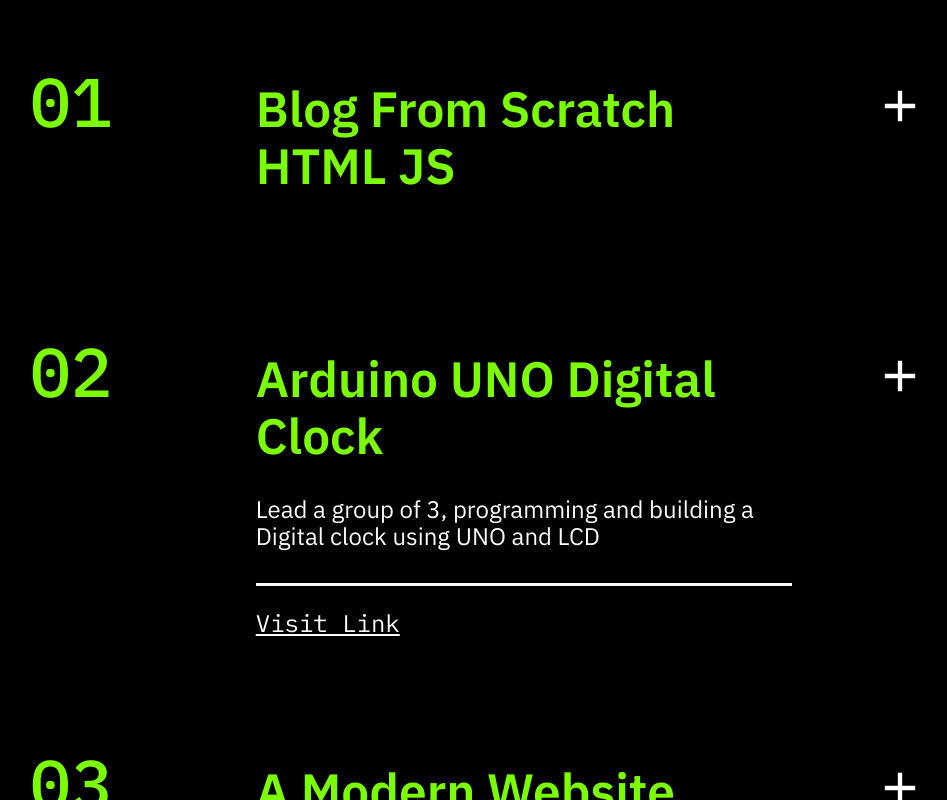
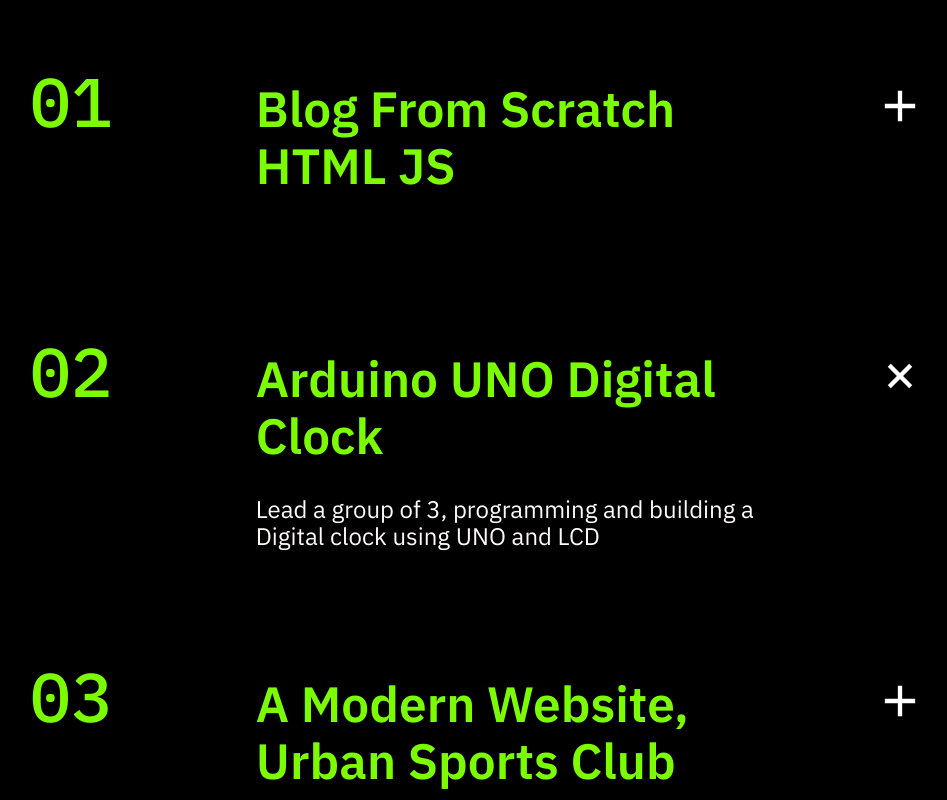
Before and after one commit to BepBop/BepBop.github.io, a website built with Parcel: page index.html in a window 1280 px wide. Both pictures are taken after a click on the heading "Arduino UNO Digital Clock". Shown: the part 1672-2472 px from the top of the page, without its empty margins (162-1109 px from the left). Built offline with nearby package versions, Linux system fonts and the light colour scheme.

Commit message:
Fixed close open icon bug and added correct links

```diff
--- a/css/Section-2.css
+++ b/css/Section-2.css
@@ -3,7 +3,7 @@
 }
 
 #icon {
-  transition: all 1s;
+  transition: all 120ms;
 }
 
 .sticky {
@@ -159,6 +159,9 @@
   color: var(--green);
 }
 
+details[open] #icon {
+    transform: rotate(45deg);
+}
 
 .font-24 {
   font-size: 24px;
--- a/index.html
+++ b/index.html
@@ -118,14 +118,20 @@
                     <span id="cum" class="font-48">Blog From Scratch HTML JS</span>
                     <img id="icon" src="img/add.svg" alt="close">
                 </summary>
+
+                <!--                <div><img-->
+                <!--                        src="https://upload.wikimedia.org/wikipedia/commons/thumb/f/f7/Lemon_-_whole_and_split.jpg/1200px-Lemon_-_whole_and_split.jpg"-->
+                <!--                        alt="Lemon - whole and split.jpg"/>-->
+                <!--                </div>-->
+
+
                 <div class="font-24 project-para">Engineered and published my own smartphone ready blog using trio of
                     modern Web
                     Technologies, HTML5, Bootstrap and JavaScript
                     Acquired the skill of, working with tools like Git, WebStorm and Google Chrome’s Dev Tools
-
                 </div>
                 <div class="rectangle-3"></div>
-                <div id="date" class="font-40"><a href="https://Google.com">Visit Link</a></div>
+                <div id="date" class="font-40"><a href="https://bepbop.github.io">Visit Link</a></div>
             </details>
         </div>
 
@@ -139,8 +145,8 @@
                 <div class="font-24 project-para">Lead a group of 3, programming and building a Digital clock using UNO
                     and LCD
                 </div>
-                <div class="rectangle-3"></div>
-                <div id="date" class="font-40"><a href="https://Google.com">Visit Link</a></div>
+                <!--                <div class="rectangle-3"></div>-->
+                <!--                <div id="date" class="font-40"><a href="https://Google.com">Visit Link</a></div>-->
             </details>
         </div>
 
@@ -156,7 +162,7 @@
                     Login and About-us page using key Web Technologies: CSS, HTML5, JavaScript, jQuery and Bootstrap
                 </div>
                 <div class="rectangle-3"></div>
-                <div id="date" class="font-40"><a href="https://Google.com">Visit Link</a></div>
+                <div id="date" class="font-40"><a href="https://bepbop.github.io/Sports_Club">Visit Link</a></div>
             </details>
         </div>
 
@@ -173,7 +179,8 @@
 
                 </div>
                 <div class="rectangle-3"></div>
-                <div id="date" class="font-40"><a href="https://Google.com">Visit Link</a></div>
+                <div id="date" class="font-40"><a href="https://github.com/BepBop/Story-Generator-with-tkinter">Visit
+                    Link</a></div>
             </details>
         </div>
 
@@ -190,7 +197,7 @@
 
                 </div>
                 <div class="rectangle-3"></div>
-                <div id="date" class="font-40"><a href="https://Google.com">Visit Link</a></div>
+                <div id="date" class="font-40"><a href="https://github.com/BepBop/Pong-with-OOP">Visit Link</a></div>
             </details>
         </div>
 
@@ -208,7 +215,10 @@
 
                 </div>
                 <div class="rectangle-3"></div>
-                <div id="date" class="font-40"><a href="https://Google.com">Visit Link</a></div>
+                <div id="date" class="font-40"><a href="https://github.com/BepBop/todo_list-with-react">Visit Link</a>
+                </div>
+                <div id="date" class="font-40"><a href="https://github.com/BepBop/stopwatch-with-react">Visit Link</a>
+                </div>
             </details>
         </div>
 
@@ -228,7 +238,8 @@
 
                 </div>
                 <div class="rectangle-3"></div>
-                <div id="date" class="font-40"><a href="https://Google.com">Visit Link</a></div>
+                <div id="date" class="font-40"><a href="https://github.com/BepBop/CRUD_Blog-with-Laravel">Visit Link</a>
+                </div>
             </details>
         </div>
 
@@ -249,7 +260,8 @@
 
                 </div>
                 <div class="rectangle-3"></div>
-                <div id="date" class="font-40"><a href="https://Google.com">Visit Link</a></div>
+                <div id="date" class="font-40"><a href="https://github.com/BepBop/Sports_Club-backend-with-PHP">Visit
+                    Link</a></div>
             </details>
         </div>
 
--- a/js/Section-2.js
+++ b/js/Section-2.js
@@ -1,20 +1,3 @@
-const first_child_child = document.getElementById("first-child-child");
-first_child_child.addEventListener("click", fxn);
-
-let flag = false;
-
-function fxn() {
-
-    if (flag) {
-        document.getElementById("icon").src = "img/add.svg";
-        flag = !flag;
-    } else {
-        document.getElementById("icon").src = 'img/close.svg';
-        flag = !flag;
-    }
-
-}
-
 const x = document.getElementById("test");
 
 let y = 0;
```
Also changed, not shown: img/close.svg (deleted).
